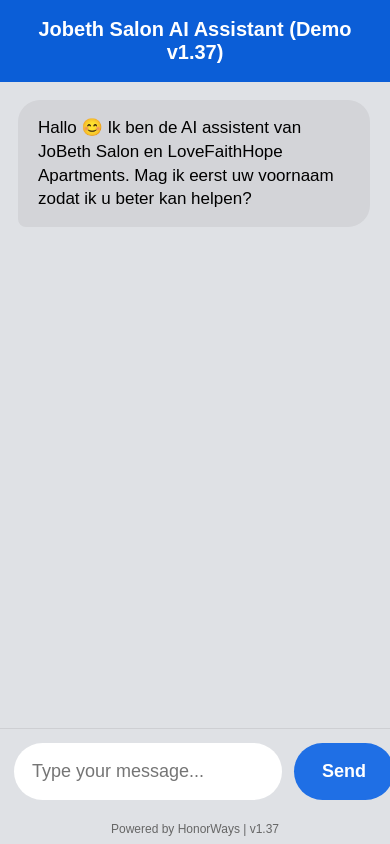
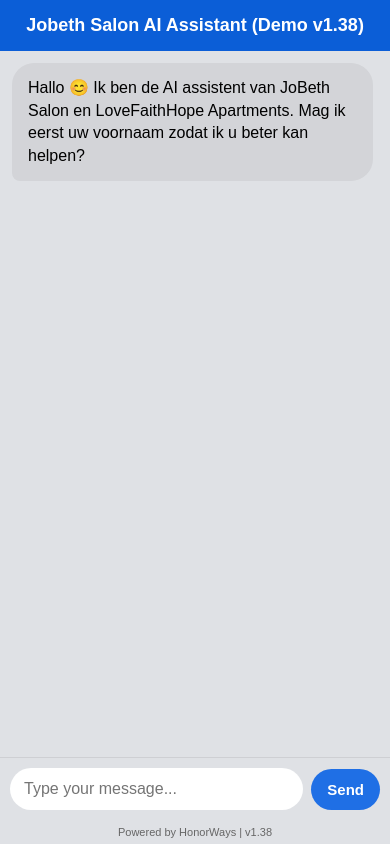
Before and after one commit to HonorWaysAIChatAssistant/honorways-staging, a plain HTML site: page chatbot-v138.html in a window 390 px wide. Drawn offline with Linux system fonts and the light colour scheme.

Commit message:
Update and rename chatbot-v137.html to chatbot-v138.html

```diff
--- a/chatbot-v137.html
+++ b/chatbot-v138.html
@@ -3,7 +3,7 @@
 <head>
   <meta charset="UTF-8" />
   <meta name="viewport" content="width=device-width, initial-scale=1.0" />
-  <title>Honorways AI Assistant v1.37</title>
+  <title>Honorways AI Assistant v1.38</title>
   <style>
     body {
       margin: 0;
@@ -12,13 +12,13 @@
       display: flex;
       justify-content: center;
       align-items: center;
-      height: 100vh;
+      min-height: 100vh;
     }
 
     .chat-container {
-      width: 95%;
+      width: min(95%, 900px);
       max-width: 900px;
-      height: 92vh;
+      height: min(92vh, 100%);
       background: #dfe1e5;
       border-radius: 24px;
       display: flex;
@@ -37,8 +37,9 @@
       background: #0b5ed7;
       color: white;
       text-align: center;
-      padding: 18px;
-      font-size: 24px;
+      padding: 16px;
+      font-size: clamp(18px, 2.5vw, 24px);
+      line-height: 1.3;
       font-weight: bold;
     }
 
@@ -77,28 +78,33 @@
 
     .input-area {
       display: flex;
-      padding: 14px;
+      padding: 12px;
       background: #dfe1e5;
-      gap: 12px;
+      gap: 10px;
+      flex-wrap: nowrap;
+      align-items: center;
       border-top: 1px solid rgba(0,0,0,0.08);
     }
 
     input {
       flex: 1;
-      padding: 18px;
+      padding: 14px 16px;
       border-radius: 30px;
       border: none;
-      font-size: 18px;
+      font-size: clamp(16px, 2vw, 18px);
+      min-width: 0;
       outline: none;
     }
 
     button {
-      padding: 16px 28px;
+      padding: 14px 20px;
       border: none;
       border-radius: 30px;
       background: #1f6fe5;
       color: white;
-      font-size: 18px;
+      font-size: clamp(15px, 2vw, 18px);
+      white-space: nowrap;
+      flex-shrink: 0;
       cursor: pointer;
       font-weight: bold;
     }
@@ -115,17 +121,43 @@
 @media (max-width: 768px) {
   .chat-container {
     width: 100%;
-        height: 100vh;
+    height: 100dvh;
     border-radius: 0;
   }
 
-      .message {
-        max-width: 88%;
-        font-size: 17px;
+  .chat-header {
+    font-size: 18px;
+    padding: 14px;
   }
 
-      .chat-header {
-        font-size: 20px;
+  .chat-box {
+    padding: 12px;
+  }
+
+  .message {
+    max-width: 90%;
+    font-size: 16px;
+    padding: 14px 16px;
+  }
+
+  .input-area {
+    padding: 10px;
+    gap: 8px;
+  }
+
+  input {
+    font-size: 16px;
+    padding: 12px 14px;
+  }
+
+  button {
+    padding: 12px 16px;
+    font-size: 15px;
+  }
+
+  .footer-branding {
+    font-size: 11px;
+    padding: 6px;
   }
 }
   </style>
@@ -133,7 +165,7 @@
 <body>
 
   <div class="chat-container">
-    <div class="chat-header">Jobeth Salon AI Assistant (Demo v1.37)</div>
+    <div class="chat-header">Jobeth Salon AI Assistant (Demo v1.38)</div>
     <div class="chat-box" id="chatBox"></div>
 
     <div class="input-area">
@@ -145,7 +177,7 @@
       />
       <button onclick="sendMessage()">Send</button>
     </div>
-    <div class="footer-branding">Powered by HonorWays | v1.37</div>
+    <div class="footer-branding">Powered by HonorWays | v1.38</div>
   </div>
 
   <script>
```
Lines whose indentation alone changed are shown as unchanged.
